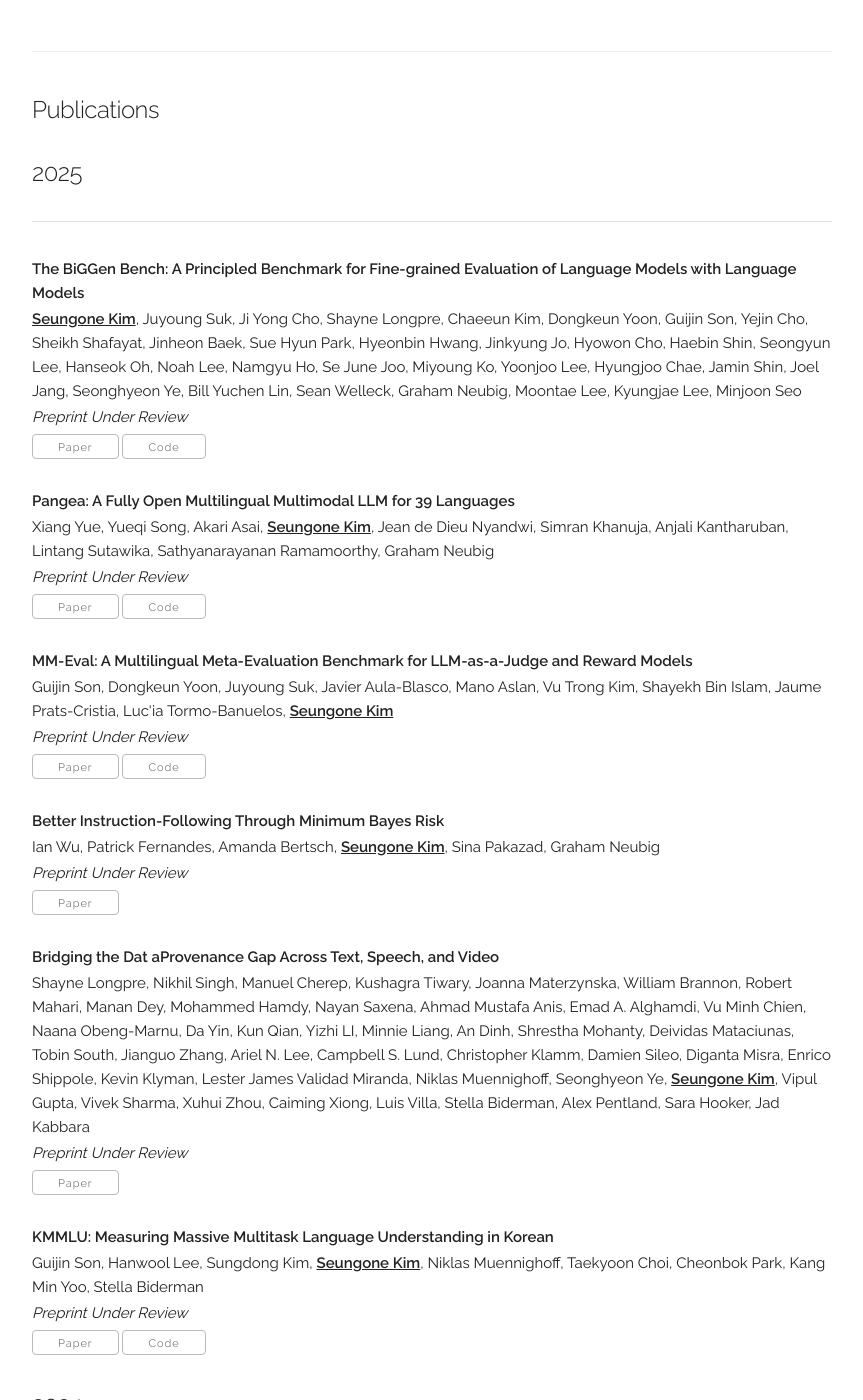
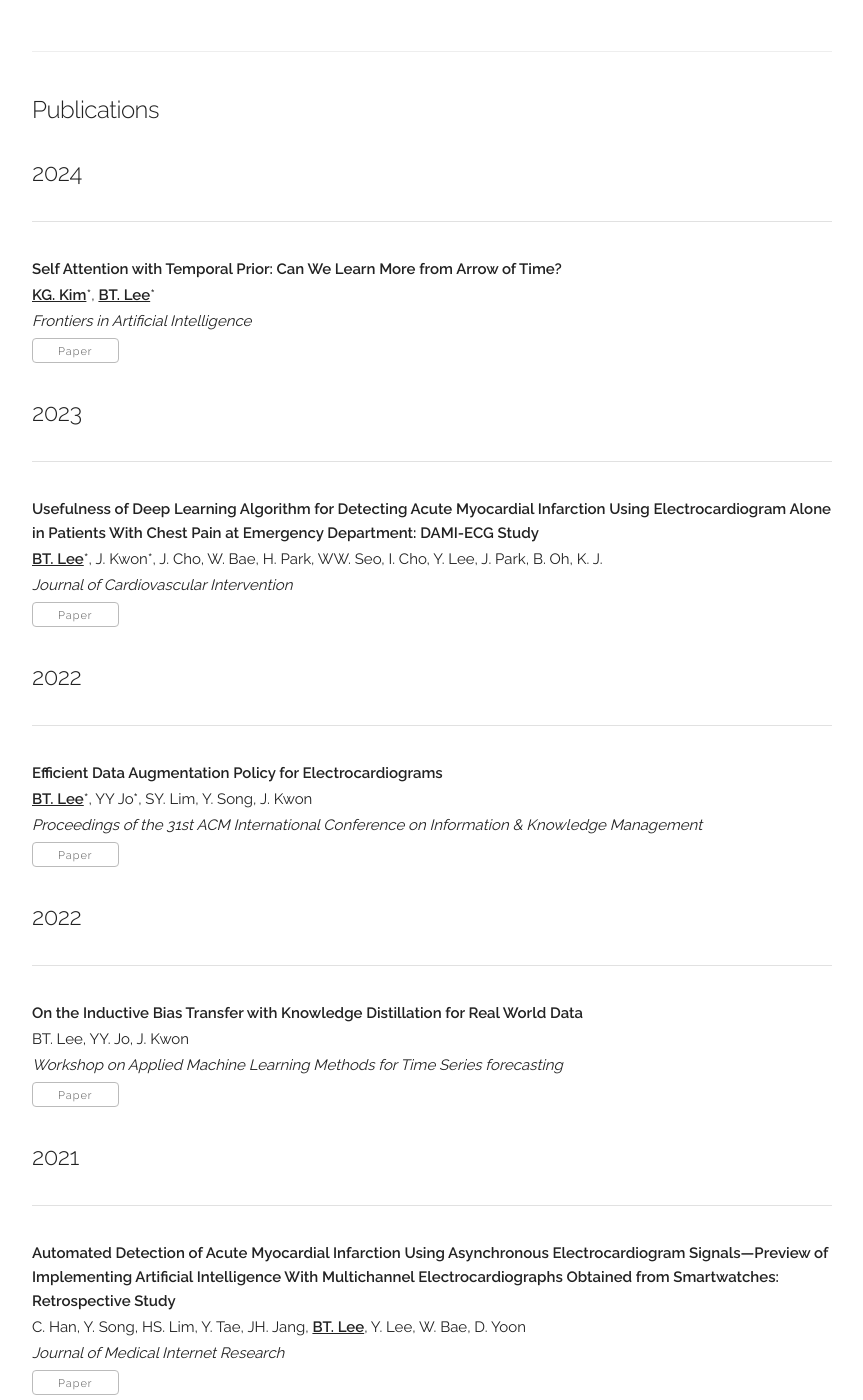
Before and after one commit to byeongtak/byeongtak.github.io, a Jekyll site: the page built from index.html, in a window 1280 px wide and 1400 px high, scrolled down 920 px. Shown: the whole window, without its empty margins (208-1071 px from the left). Built offline with Jekyll 4.4.1, drawn with Linux system fonts in a browser that asks for light colours; some web fonts are replaced; some of the changed text lies outside the part shown.

Commit message:
Update publications.yaml

```diff
--- a/_data/publications.yaml
+++ b/_data/publications.yaml
@@ -1,35 +1,36 @@
 papers:
-  - title: "The BiGGen Bench: A Principled Benchmark for Fine-grained Evaluation of Language Models with Language Models"
-    year: 2025
-    authors: "<b><u>Seungone Kim</u></b>, Juyoung Suk, Ji Yong Cho, Shayne Longpre, Chaeeun Kim, Dongkeun Yoon, Guijin Son, Yejin Cho, Sheikh Shafayat, Jinheon Baek, Sue Hyun Park, Hyeonbin Hwang, Jinkyung Jo, Hyowon Cho, Haebin Shin, Seongyun Lee, Hanseok Oh, Noah Lee, Namgyu Ho, Se June Joo, Miyoung Ko, Yoonjoo Lee, Hyungjoo Chae, Jamin Shin, Joel Jang, Seonghyeon Ye, Bill Yuchen Lin, Sean Welleck, Graham Neubig, Moontae Lee, Kyungjae Lee, Minjoon Seo"
-    venue: "Preprint Under Review"
+  - title: "Self Attention with Temporal Prior: Can We Learn More from Arrow of Time?"
+    year: 2024
+    authors: "<b><u>KG. Kim</u></b>*, <b><u>BT. Lee</u></b>*"
+    venue: "Frontiers in Artificial Intelligence"
     paper_pdf: "https://arxiv.org/abs/2406.05761"
-    code: "https://github.com/prometheus-eval/prometheus-eval/tree/main/BiGGen-Bench"
     selected: y
 
-  - title: "Pangea: A Fully Open Multilingual Multimodal LLM for 39 Languages"
-    authors: "Xiang Yue, Yueqi Song, Akari Asai, <b><u>Seungone Kim</u></b>, Jean de Dieu Nyandwi, Simran Khanuja, Anjali Kantharuban, Lintang Sutawika, Sathyanarayanan Ramamoorthy, Graham Neubig"
-    venue: "Preprint Under Review"
+  - title: "Usefulness of Deep Learning Algorithm for Detecting Acute Myocardial Infarction Using Electrocardiogram Alone in Patients With Chest Pain at Emergency Department: DAMI-ECG Study"
+    year: 2023
+    authors: "<b><u>BT. Lee</u></b>*, J. Kwon*, J. Cho, W. Bae, H. Park, WW. Seo, I. Cho, Y. Lee, J. Park, B. Oh, K. J."
+    venue: "Journal of Cardiovascular Intervention"
     paper_pdf: "https://arxiv.org/abs/2410.16153"
-    code: "https://github.com/neulab/Pangea"
     selected: y
 
-  - title: "MM-Eval: A Multilingual Meta-Evaluation Benchmark for LLM-as-a-Judge and Reward Models"
-    authors: "Guijin Son, Dongkeun Yoon, Juyoung Suk, Javier Aula-Blasco, Mano Aslan, Vu Trong Kim, Shayekh Bin Islam, Jaume Prats-Cristia, Luc'ia Tormo-Banuelos, <b><u>Seungone Kim</u></b>"
-    venue: "Preprint Under Review"
+  - title: "Efficient Data Augmentation Policy for Electrocardiograms"
+    year: 2022
+    authors: "<b><u>BT. Lee</u></b>*, YY Jo*, SY. Lim, Y. Song, J. Kwon"
+    venue: "Proceedings of the 31st ACM International Conference on Information & Knowledge Management"
     paper_pdf: "https://arxiv.org/abs/2410.17578"
-    code: "https://github.com/guijinSON/MM-Eval"
     selected: y
 
-  - title: "Better Instruction-Following Through Minimum Bayes Risk"
-    authors: "Ian Wu, Patrick Fernandes, Amanda Bertsch, <b><u>Seungone Kim</u></b>, Sina Pakazad, Graham Neubig"
-    venue: "Preprint Under Review"
+  - title: "On the Inductive Bias Transfer with Knowledge Distillation for Real World Data"
+    year: 2022
+    authors: "BT. Lee, YY. Jo, J. Kwon"
+    venue: "Workshop on Applied Machine Learning Methods for Time Series forecasting"
     paper_pdf: "https://arxiv.org/abs/2410.02902"
     selected: y
 
-  - title: "Bridging the Dat aProvenance Gap Across Text, Speech, and Video"
-    authors: "Shayne Longpre, Nikhil Singh, Manuel Cherep, Kushagra Tiwary, Joanna Materzynska, William Brannon, Robert Mahari, Manan Dey, Mohammed Hamdy, Nayan Saxena, Ahmad Mustafa Anis, Emad A. Alghamdi, Vu Minh Chien, Naana Obeng-Marnu, Da Yin, Kun Qian, Yizhi LI, Minnie Liang, An Dinh, Shrestha Mohanty, Deividas Mataciunas, Tobin South, Jianguo Zhang, Ariel N. Lee, Campbell S. Lund, Christopher Klamm, Damien Sileo, Diganta Misra, Enrico Shippole, Kevin Klyman, Lester James Validad Miranda, Niklas Muennighoff, Seonghyeon Ye, <b><u>Seungone Kim</u></b>, Vipul Gupta, Vivek Sharma, Xuhui Zhou, Caiming Xiong, Luis Villa, Stella Biderman, Alex Pentland, Sara Hooker, Jad Kabbara"
-    venue: "Preprint Under Review"
+  - title: "Automated Detection of Acute Myocardial Infarction Using Asynchronous Electrocardiogram Signals—Preview of Implementing Artificial Intelligence With Multichannel Electrocardiographs Obtained from Smartwatches: Retrospective Study"
+    year: 2021
+    authors: "C. Han, Y. Song, HS. Lim, Y. Tae, JH. Jang, <b><u>BT. Lee</u></b>, Y. Lee, W. Bae, D. Yoon"
+    venue: "Journal of Medical Internet Research"
     paper_pdf: "https://arxiv.org/abs/2410.02902"
     selected: y
 
@@ -40,26 +41,25 @@ papers:
     code: "https://github.com/EleutherAI/lm-evaluation-harness/tree/4eba9cf390e2bcee120c3612119fd9b13407f290/lm_eval/tasks/kmmlu"
     selected: y
 
-  - title: "Prometheus 2: An Open Source Language Model Specialized in Evaluating Other Language Models"
-    year: "2024"
-    authors: "<b><u>Seungone Kim</u></b>*, Juyoung Suk*, Shayne Longpre, Bill Yuchen Lin, Jamin Shin, Sean Welleck, Graham Neubig, Moontae Lee, Kyungjae Lee, Minjoon Seo"
-    venue: "EMNLP 2024"
+  - title: "Artificial intelligence algorithm for screening heart failure with reduced ejection fraction using electrocardiography"
+    year: 2021
+    authors: "J. Cho*, <b><u>BT. Lee</u></b>*, J. Kwon, Y. Lee, H. Park, B. Oh, K. Jeon, J. Park, K. Kim"
+    venue: "ASAIO Journal"
     paper_pdf: "https://arxiv.org/abs/2405.01535"
-    code: "https://github.com/prometheus-eval/prometheus-eval"
     selected: y
 
-  - title: "Self-Explore to Avoid the Pit: Improving the Reasoning Capabilities of Language Models with Fine-grained Rewards"
-    authors: "Hyeonbin Hwang, Doyoung Kim, <b><u>Seungone Kim</u></b>, Seonghyeon Ye, Minjoon Seo"
-    venue: "EMNLP 2024 Findings"
+  - title: "Self-Supervised Learning with Electrocardiogram Delineation for Arrhythmia Detection"
+    year: 2021
+    authors: "<b><u>BT. Lee</u></b>*, ST. Kong*, Y. Song, Y. Lee"
+    venue: "Annual International Conference of the IEEE Engineering in Medicine & Biology Society"
     paper_pdf: "https://arxiv.org/abs/2404.10346"
-    code: "https://github.com/hbin0701/Self-Explore"
     selected: y
 
-  - title: "Language Models as Compilers: Simulating Pseudocode Execution Improves Algorithmic Reasoning in Language Models"
-    authors: "Hyungjoo Chae, Yeonghyeon Kim, <b><u>Seungone Kim</u></b>, Kai Tzu-iunn Ong, Beong-woo Kwak, Moohyeon Kim, Seonghwan Kim, Taeyoon Kwon, Jiwan Chung, Youngjae Yu, Jinyoung Yeo"
-    venue: "EMNLP 2024"
+  - title: "Graph Convolutional Networks-Based Noisy Data Imputation in Electronic Health Record"
+    year: 2020
+    authors: "<b><u>BT. Lee</u></b>*, OY. Kwon*, H. Park, KJ. Cho, J. Kwon, Y. Lee"
+    venue: "Critical Care Medicine"
     paper_pdf: "https://arxiv.org/abs/2404.02575"
-    code: "https://github.com/kyle8581/LanguageModelsasCompilers"
     selected: y
 
   - title: "Consent in Crisis: The Rapid Decline of the AI Data Commons"
@@ -69,11 +69,11 @@ papers:
     code: "https://github.com/Data-Provenance-Initiative/Data-Provenance-Collection"
     selected: y
 
-  - title: "Aligning to Thousands of Preferences via System Prompt Generalization"
-    authors: "Seongyun Lee*, Sue Hyun Park*, <b><u>Seungone Kim</u></b>, Minjoon Seo"
-    venue: "NeurIPS 2024"
+  - title: "Pulse Oximeter Plethysmograph Variation During Hemorrhage in Beta Blocker–Treated Swine"
+    year: 2020
+    authors: "YS. Jung*, WS. Cho*, GJ Suh, JC. Lee, WY. Kwon, KS. Kim, SM. Shin, MW. Kang, MS. Lee, <b><u>BT. Lee</u></b>"
+    venue: "Journal of Surgical Research"
     paper_pdf: "https://arxiv.org/abs/2405.17977"
-    code: "https://github.com/kaistAI/Janus"
     selected: y
 
   - title: "Personalized Soups: Personalized Large Language Model Alignment via Post-hoc Parameter Merging"
@@ -83,74 +83,33 @@ papers:
     code: "https://github.com/joeljang/RLPHF"
     selected: y
 
-  - title: "Prometheus-Vision: Vision-Language Model as a Judge for Fine-grained Evaluation"
-    authors: "Seongyun Lee*, <b><u>Seungone Kim</u></b>*, Sue Hyun Park, Geewook Kim, Minjoon Seo"
-    venue: "ACL 2024 Findings"
+  - title: "Improving the Performance of a Neural Network for Early Prediction of Sepsis"
+    year: 2019
+    authors: "BT. Lee, KJ. Cho, OY. Kwon, Y. Lee"
+    venue: "Computing in Cardiology"
     paper_pdf: "https://arxiv.org/abs/2401.06591"
-    code: "https://github.com/kaistAI/prometheus-vision"
     selected: y
 
-  - title: "LangBridge: Multilingual Reasoning without Multilingual Supervision"
-    authors: "Dongkeun Yoon, Joel Jang, Sungdong Kim, <b><u>Seungone Kim</u></b>, Sheikh Shafayat, Minjoon Seo"
-    venue: "ACL 2024"
+  - title: "Revisiting Neural Network Scale for ECG Classification"
+    authors: "<b><u>BT. Lee</u></b>*, YY. Jo*, J. Kwon"
+    venue: "under review"
     paper_pdf: "https://arxiv.org/abs/2401.10695"
-    code: "https://github.com/kaistAI/LangBridge"
     selected: y
 
-  - title: "Multi-Task Inference: Can Large Language Models Follow Multiple Instructions at Once?"
-    authors: "Guijin Son*, Sangwon Baek, Sangdae Nam, Ilgyun Jeong, <b><u>Seungone Kim</u></b>*"
-    venue: "ACL 2024"
+  - title: "TADA: Temporal Adversarial Data Augmentation for Time Series Data"
+    authors: "BT. Lee, J. Kwon, YY. Jo"
+    venue: "under review"
     paper_pdf: "https://arxiv.org/abs/2402.11597"
-    code: "https://github.com/guijinSON/MTI-Bench"
     selected: y
 
-  - title: "Prometheus: Inducing Fine-grained Evaluation Capability in Language Models"
-    authors: "<b><u>Seungone Kim</u></b>*, Jamin Shin*, Yejin Cho*, Joel Jang, Shayne Longpre, Hwaran Lee, Sangdoo Yun, Seongjin Shin, Sungdong Kim, James Thorne, Minjoon Seo"
-    venue: "ICLR 2024"
+  - title: "Foundation Models for Electrocardiograms"
+    authors: "J. Song, JH. Jang, <b><u>BT. Lee</u></b>, D. Hong, J. Kwon, YY. Jo"
+    venue: "under review"
     paper_pdf: "https://arxiv.org/abs/2310.08491"
-    code: "https://github.com/kaistAI/Prometheus"
     selected: y
 
-  - title: "FLASK: Fine-grained Language Model Evaluation based on Alignment Skill Sets"
-    authors: "Seonghyeon Ye, Doyoung Kim, Sungdong Kim, Hyeonbin Hwang, <b><u>Seungone Kim</u></b>, Yongrae Jo, James Thorne, Juho Kim, Minjoon Seo"
-    venue: "ICLR 2024"
+  - title: "Personalized Blood Pressure Estimation via Test Time Domain Adaptation"
+    authors: "YY. Jo*, <b><u>BT. Lee</u></b>*, J. Kwon, BJ. Kim"
+    venue: "under review"
     paper_pdf: "https://arxiv.org/abs/2307.10928"
-    code: "https://github.com/kaistAI/FLASK"
     selected: y
-
-  - title: "The CoT Collection: Improving Zero-shot and Few-shot Learning of Language Models via Chain-of-Thought Fine-tuning"
-    year: "2023"
-    authors: "<b><u>Seungone Kim</u></b>*, Se June Joo*, Doyoung Kim, Joel Jang, Seonghyeon Ye, Jamin Shin, Minjoon Seo"
-    venue: "EMNLP 2023"
-    paper_pdf: "https://arxiv.org/abs/2305.14045"
-    code: "https://github.com/kaist-lklab/CoT-Collection"
-    selected: y
-
-  - title: "Exploring the Benefits of Training Expert Language Models over Instruction Tuning"
-    authors: "Joel Jang, <b><u>Seungone Kim</u></b>, Seonghyeon Ye, Doyoung Kim, Lajanugen Logeswaran, Moontae Lee, Kyungjae Lee, Minjoon Seo"
-    venue: "ICML 2023"
-    paper_pdf: "https://arxiv.org/abs/2302.03202"
-    code: "https://github.com/joeljang/ELM"
-    selected: y
-
-  - title: "CoTEVer: Chain of Thought Prompting Annotation Toolkit for Explanation Verification"
-    authors: "<b><u>Seungone Kim</u></b>, Se June Joo, Yul Jang, Hyungjoo Chae, Jinyoung Yeo"
-    venue: "EACL 2023 Demo Track"
-    paper_pdf: "https://arxiv.org/abs/2303.03628"
-    code: "https://github.com/SeungoneKim/CoTEVer"
-    selected: y
-
-  - title: "Mind the Gap! Injecting Commonsense Knowledge for Abstractive Dialogue Summarization"
-    year: "2022"
-    authors: "<b><u>Seungone Kim</u></b>*, Se June Joo*, Hyungjoo Chae*, Chaehyeong Kim, Seung-won Hwang, Jinyoung Yeo"
-    venue: "COLING 2022"
-    paper_pdf: "https://arxiv.org/abs/2209.00930"
-    code: "https://github.com/SeungoneKim/SICK_Summarization"
-    selected: y
-
-  - title: "SG-MLP: Switch Gated Multi-Layer Perceptron Model for Natural Language Understanding"
-    authors: "Guijin Son, <b><u>Seungone Kim</u></b>, Se june Joo, Woojin Cho, JeongEun Nah"
-    venue: "Annual Conference of Korean Information Processing Society 2021"
-    paper_pdf: "http://manuscriptlink-society-file.s3.amazonaws.com/kips/conference/ack2021/abs/KIPS_C2021B0211.pdf"
-    code: "https://github.com/SeungoneKim/SGMLP"
-    selected: n
```
